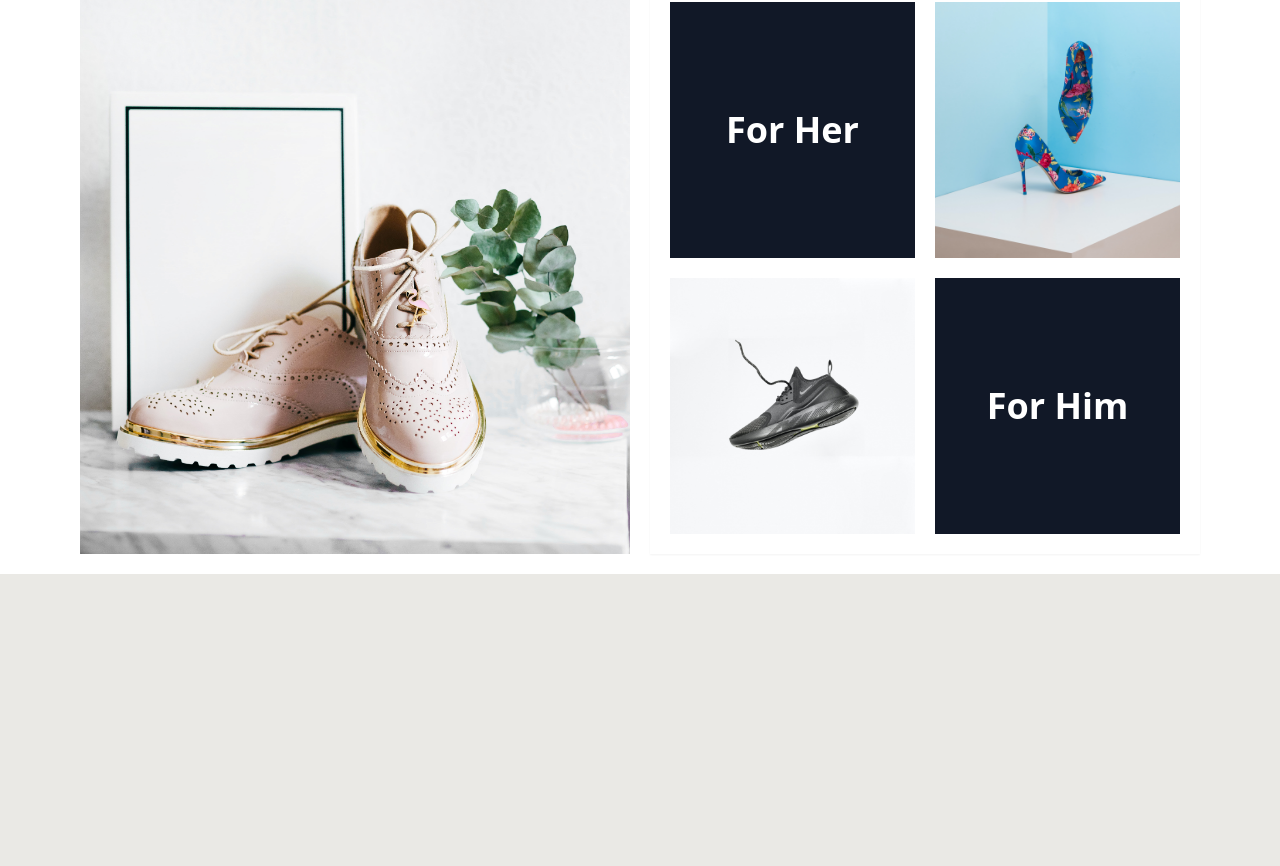
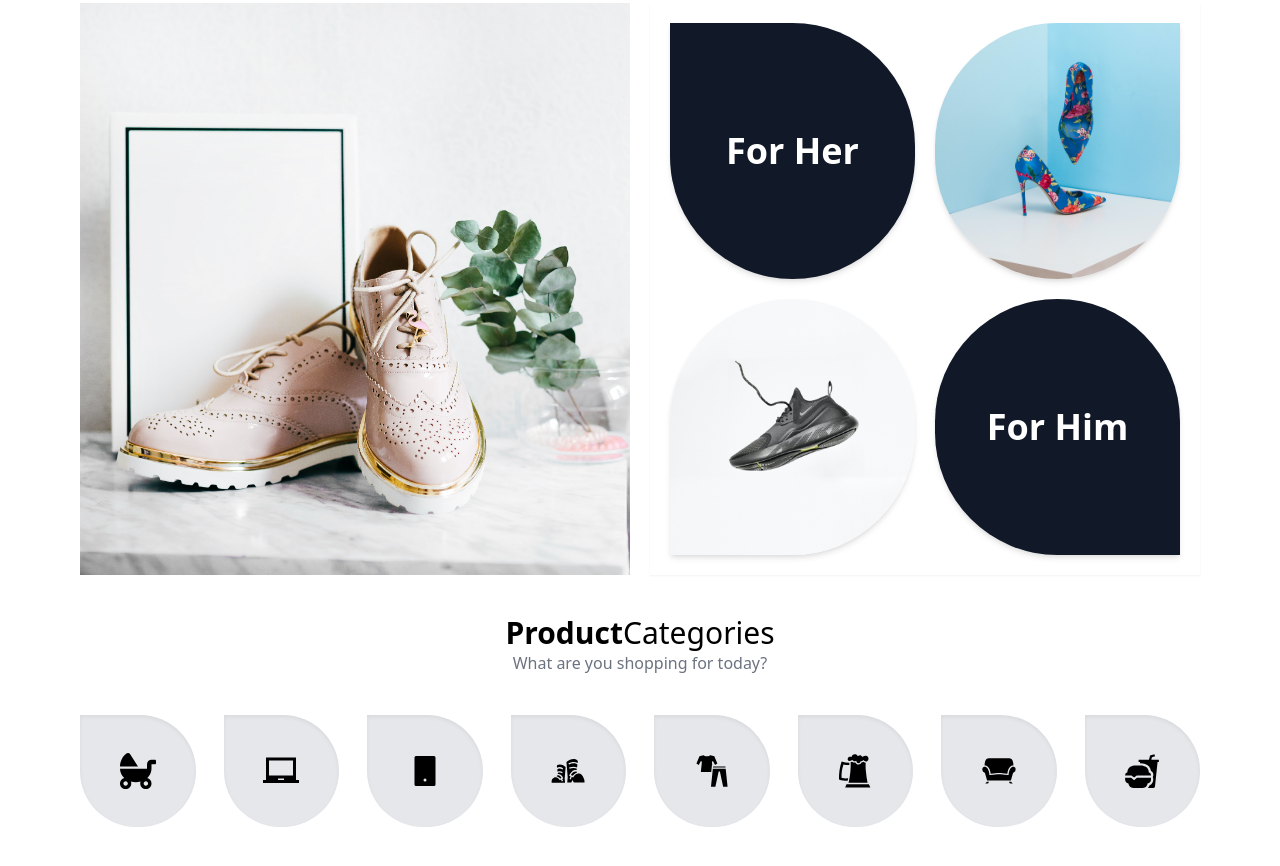
Before and after one commit to ashimmaharjan/react-ecommerce, a React (Create React App) app: page / in a window 1280 px wide. Shown: the part 1354-2220 px from the top of the page. Before the commit the page ends 1928 px from the top, so only its background shows below. Built offline with nearby package versions, Linux system fonts and the light colour scheme.

Commit message:
Product Categories and little UI changes

```diff
--- a/src/App.js
+++ b/src/App.js
@@ -4,6 +4,7 @@ import HeroSection from "./components/HeroSection";
 import Services from "./components/Services"
 import FeaturedProducts from "./components/FeaturedProducts";
 import SummerCollection from "./components/SummerCollection";
+import Categories from "./components/Categories";
 import "./index.css";
 import "slick-carousel/slick/slick.css";
 import "slick-carousel/slick/slick-theme.css";
@@ -16,6 +17,7 @@ function App() {
       <Services></Services>
       <FeaturedProducts></FeaturedProducts>
       <SummerCollection></SummerCollection>
+      <Categories></Categories>
     </div>
   );
 }
--- /dev/null
+++ b/src/components/Categories.js
@@ -0,0 +1,51 @@
+import { FaBabyCarriage } from "react-icons/fa";
+import { MdLaptopChromebook } from "react-icons/md";
+import { RiSmartphoneFill } from "react-icons/ri";
+import { GiBeerStein, GiBoots, GiClothes, GiSofa } from "react-icons/gi";
+import { IoFastFoodSharp } from "react-icons/io5";
+const Categories = () => {
+    return (
+        <div className="pt-10 bg-white pb-10">
+            <div className="text-center">
+                <h1 className="text-3xl font-bold"> Product<b className="font-light">Categories</b> </h1>
+                <p className="text-gray-500 font-sans">What are you shopping for today?</p>
+            </div>
+
+            <div className="grid grid-cols-3 md:grid-cols-4 lg:grid-cols-8 gap-7 md:px-10 lg:px-20 mt-10">
+
+                <div className="col-span-1 h-28 bg-gray-200 hover:bg-gray-900 transition duration-500 ease-in-out group cursor-pointer shadow-inner rounded-full rounded-tl-none flex justify-center items-center">
+                    <FaBabyCarriage className="w-9 h-9 group-hover:text-white"></FaBabyCarriage>
+                </div>
+
+                <div className="col-span-1 h-28 bg-gray-200 hover:bg-gray-900 transition duration-500 ease-in-out group cursor-pointer shadow-inner rounded-full rounded-tl-none flex justify-center items-center">
+                    <MdLaptopChromebook className="w-9 h-9 group-hover:text-white"></MdLaptopChromebook>
+                </div>
+
+                <div className="col-span-1 h-28 bg-gray-200 hover:bg-gray-900 transition duration-500 ease-in-out group cursor-pointer shadow-inner rounded-full rounded-tl-none flex justify-center items-center">
+                    <RiSmartphoneFill className="w-9 h-9 group-hover:text-white"></RiSmartphoneFill>
+                </div>
+
+                <div className="col-span-1 h-28 bg-gray-200 hover:bg-gray-900 transition duration-500 ease-in-out group cursor-pointer shadow-inner rounded-full rounded-tl-none flex justify-center items-center">
+                    <GiBoots className="w-9 h-9 group-hover:text-white"></GiBoots>
+                </div>
+
+                <div className="col-span-1 h-28 bg-gray-200 hover:bg-gray-900 transition duration-500 ease-in-out group cursor-pointer shadow-inner rounded-full rounded-tl-none flex justify-center items-center">
+                    <GiClothes className="w-9 h-9 group-hover:text-white"></GiClothes>
+                </div>
+
+                <div className="col-span-1 h-28 bg-gray-200 hover:bg-gray-900 transition duration-500 ease-in-out group cursor-pointer shadow-inner rounded-full rounded-tl-none flex justify-center items-center">
+                    <GiBeerStein className="w-9 h-9 group-hover:text-white"></GiBeerStein>
+                </div>
+
+                <div className="col-span-1 h-28 bg-gray-200 hover:bg-gray-900 transition duration-500 ease-in-out group cursor-pointer shadow-inner rounded-full rounded-tl-none flex justify-center items-center">
+                    <GiSofa className="w-9 h-9 group-hover:text-white"></GiSofa>
+                </div>
+
+                <div className="col-span-1 h-28 bg-gray-200 hover:bg-gray-900 transition duration-500 ease-in-out group cursor-pointer shadow-inner rounded-full rounded-tl-none flex justify-center items-center">
+                    <IoFastFoodSharp className="w-9 h-9 group-hover:text-white"></IoFastFoodSharp>
+                </div>
+            </div>
+        </div >);
+}
+
+export default Categories;
--- a/src/components/FeaturedProducts.js
+++ b/src/components/FeaturedProducts.js
@@ -55,6 +55,9 @@ const FeaturedProducts = () => {
                 >
                 </ProductCard>
             </div>
+
+            <hr className="mt-5" />
+
         </div>
     );
 }
--- a/src/components/SummerCollection.js
+++ b/src/components/SummerCollection.js
@@ -4,7 +4,7 @@ import ForHimImage from "../assets/for-him.jpg"
 
 const SummerCollection = () => {
     return (
-        <div className="pt-10 pb-5 bg-white">
+        <div className="pt-10 bg-white">
             <div className="text-center">
                 <h1 className="text-3xl font-bold"> Summer<b className="font-light">Collection</b> </h1>
                 <p className="text-gray-500 font-sans">Amazing products added recently in our catalog</p>
@@ -17,16 +17,16 @@ const SummerCollection = () => {
 
                 <div className="col-span-1 h-auto shadow-sm">
                     <div className="grid grid-cols-1 md:grid-cols-2 gap-5 h-full p-5">
-                        <div className="col-span-1 h-64 bg-gray-900 text-white flex justify-center items-center">
+                        <div className="col-span-1 h-64 shadow-md rounded-full rounded-tl-none bg-gray-900 text-white flex justify-center items-center">
                             <h1 className="text-4xl font-semibold">For Her</h1>
                         </div>
                         <div className="col-span-1 h-64">
-                            <img src={ForHerImage} className="w-full h-64 object-cover" alt="" />
+                            <img src={ForHerImage} className="w-full h-64 object-cover rounded-full rounded-tr-none shadow-md" alt="" />
                         </div>
                         <div className="col-span-1 h-64">
-                            <img src={ForHimImage} className="w-full h-64 object-cover" alt="" />
+                            <img src={ForHimImage} className="w-full h-64 object-cover rounded-full rounded-bl-none shadow-md" alt="" />
                         </div>
-                        <div className="col-span-1 h-64 bg-gray-900 text-white flex justify-center items-center">
+                        <div className="col-span-1 h-64 shadow-md rounded-full rounded-br-none bg-gray-900 text-white flex justify-center items-center">
                             <h1 className="text-4xl font-semibold">For Him</h1>
                         </div>
                     </div>
```
